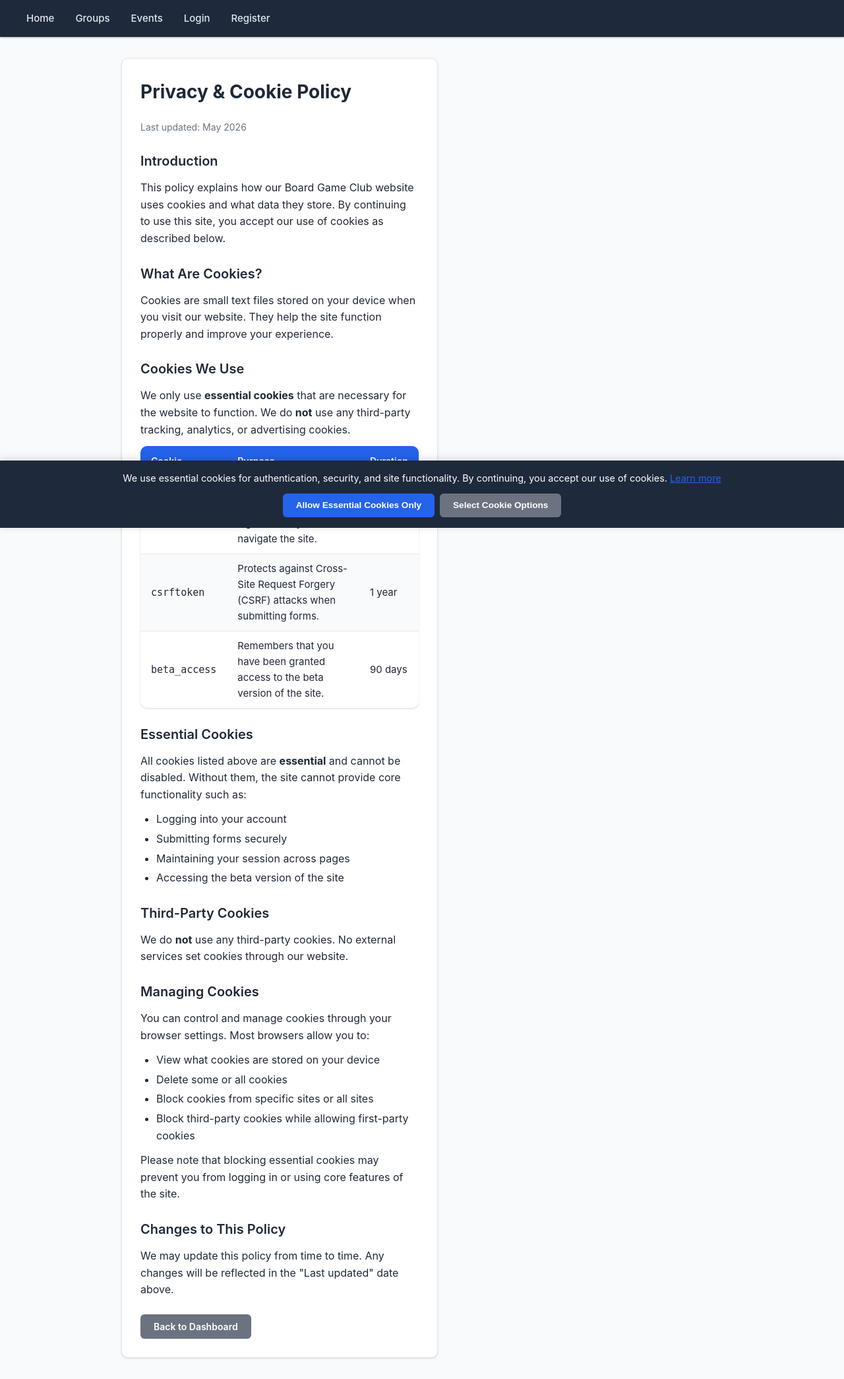
After one commit to rzhang19/boardgames-AI, a Django app: template templates/club/privacy_policy.html in a window 1280 px wide. The commit adds this page. Shown: the whole page at 66% size. Run offline with Django 5.2, Linux system fonts and the light colour scheme; the template is opened without the code that fills it, so the values that code supplies are empty.

Commit message:
BG-19 cookies

```diff
--- a/club/urls.py
+++ b/club/urls.py
@@ -112,4 +112,5 @@ urlpatterns = [
     path('admin-settings/tags/<str:tag_type>/<int:pk>/delete/', views.admin_tag_delete, name='admin_tag_delete'),
     path('admin-settings/tags/request/<int:pk>/approve/', views.admin_tag_request_approve, name='admin_tag_request_approve'),
     path('admin-settings/tags/request/<int:pk>/reject/', views.admin_tag_request_reject, name='admin_tag_request_reject'),
+    path('privacy-policy/', views.privacy_policy, name='privacy_policy'),
 ]
--- a/club/views.py
+++ b/club/views.py
@@ -4073,3 +4073,7 @@ def feedback(request):
         'form': form,
         'unavailable': False,
     })
+
+
+def privacy_policy(request):
+    return render(request, 'club/privacy_policy.html')
--- a/static/css/style.css
+++ b/static/css/style.css
@@ -2297,3 +2297,146 @@ thead th a:hover {
     border-radius: 999px;
     font-size: 0.85em;
 }
+
+.cookie-banner {
+    position: fixed;
+    bottom: 0;
+    left: 0;
+    width: 100%;
+    background: var(--nav-bg);
+    color: #fff;
+    z-index: 2000;
+    padding: 16px 20px;
+    box-shadow: 0 -2px 12px rgba(0, 0, 0, 0.15);
+}
+
+.cookie-banner-content {
+    max-width: 960px;
+    margin: 0 auto;
+    display: flex;
+    flex-direction: column;
+    gap: 12px;
+    align-items: center;
+}
+
+.cookie-banner-content p {
+    margin: 0;
+    font-size: 0.9rem;
+    text-align: center;
+    line-height: 1.5;
+}
+
+.cookie-banner-content a {
+    color: var(--primary);
+    text-decoration: underline;
+}
+
+.cookie-banner-actions {
+    display: flex;
+    gap: 8px;
+    flex-wrap: wrap;
+    justify-content: center;
+}
+
+.cookie-banner-actions .btn {
+    font-size: 0.85rem;
+}
+
+.cookie-category {
+    margin-bottom: 16px;
+}
+
+.cookie-category-header {
+    display: flex;
+    justify-content: space-between;
+    align-items: center;
+    margin-bottom: 4px;
+}
+
+.cookie-category-header label:first-child {
+    font-weight: 600;
+    color: var(--text);
+}
+
+.cookie-category-desc {
+    font-size: 0.85rem;
+    color: var(--text-light);
+    margin: 0;
+    line-height: 1.4;
+}
+
+.cookie-category-desc code {
+    background: var(--surface-alt, #e9ecef);
+    padding: 1px 4px;
+    border-radius: 3px;
+    font-size: 0.8rem;
+}
+
+.cookie-toggle {
+    position: relative;
+    display: inline-block;
+    width: 44px;
+    height: 24px;
+}
+
+.cookie-toggle input {
+    opacity: 0;
+    width: 0;
+    height: 0;
+}
+
+.cookie-toggle-slider {
+    position: absolute;
+    cursor: not-allowed;
+    top: 0;
+    left: 0;
+    right: 0;
+    bottom: 0;
+    background-color: var(--primary);
+    border-radius: 24px;
+    transition: background-color 0.2s;
+}
+
+.cookie-toggle-slider::before {
+    content: "";
+    position: absolute;
+    height: 18px;
+    width: 18px;
+    left: 22px;
+    bottom: 3px;
+    background-color: white;
+    border-radius: 50%;
+    transition: transform 0.2s;
+}
+
+.cookie-toggle input:checked + .cookie-toggle-slider::before {
+    transform: translateX(0);
+}
+
+[data-applied-theme="dark"] .cookie-banner {
+    background: var(--nav-bg);
+}
+
+[data-applied-theme="dark"] .cookie-category-desc code {
+    background: var(--surface-alt, #374151);
+}
+
+@media (max-width: 600px) {
+    .cookie-banner-actions {
+        flex-direction: column;
+        width: 100%;
+    }
+
+    .cookie-banner-actions .btn {
+        width: 100%;
+        text-align: center;
+    }
+
+    .cookie-banner-content {
+        text-align: left;
+    }
+
+    .cookie-banner-content p {
+        text-align: left;
+    }
+}
--- /dev/null
+++ b/static/js/cookie-consent.js
@@ -0,0 +1,111 @@
+(function() {
+    var CONSENT_COOKIE = 'cookie_consent';
+    var VALID_VALUES = ['essential', 'all'];
+
+    function getCookie(name) {
+        var match = document.cookie.match('(^|;)\\s*' + name + '\\s*=\\s*([^;]+)');
+        return match ? match.pop() : null;
+    }
+
+    function setConsentCookie(value) {
+        var parts = [
+            CONSENT_COOKIE + '=' + value,
+            'path=/',
+            'SameSite=Lax'
+        ];
+        if (window.location.protocol === 'https:') {
+            parts.push('Secure');
+        }
+        document.cookie = parts.join('; ');
+    }
+
+    function hasValidConsent() {
+        var value = getCookie(CONSENT_COOKIE);
+        if (!value) return false;
+        for (var i = 0; i < VALID_VALUES.length; i++) {
+            if (value === VALID_VALUES[i]) return true;
+        }
+        return false;
+    }
+
+    function showBanner() {
+        var banner = document.getElementById('cookie-banner');
+        if (banner) banner.style.display = '';
+    }
+
+    function hideBanner() {
+        var banner = document.getElementById('cookie-banner');
+        if (banner) banner.style.display = 'none';
+    }
+
+    function showOptions() {
+        var overlay = document.getElementById('cookie-options-overlay');
+        if (overlay) {
+            overlay.style.display = '';
+            overlay.classList.add('active');
+        }
+    }
+
+    function hideOptions() {
+        var overlay = document.getElementById('cookie-options-overlay');
+        if (overlay) {
+            overlay.classList.remove('active');
+            overlay.style.display = 'none';
+        }
+    }
+
+    document.addEventListener('DOMContentLoaded', function() {
+        if (!hasValidConsent()) {
+            showBanner();
+        }
+
+        var essentialBtn = document.getElementById('cookie-essential-only');
+        if (essentialBtn) {
+            essentialBtn.addEventListener('click', function() {
+                setConsentCookie('essential');
+                hideBanner();
+            });
+        }
+
+        var optionsBtn = document.getElementById('cookie-options-btn');
+        if (optionsBtn) {
+            optionsBtn.addEventListener('click', function() {
+                showOptions();
+            });
+        }
+
+        var closeBtn = document.getElementById('cookie-options-close');
+        if (closeBtn) {
+            closeBtn.addEventListener('click', function() {
+                hideOptions();
+            });
+        }
+
+        var saveBtn = document.getElementById('cookie-save-prefs');
+        if (saveBtn) {
+            saveBtn.addEventListener('click', function() {
+                setConsentCookie('essential');
+                hideOptions();
+                hideBanner();
+            });
+        }
+
+        var acceptAllBtn = document.getElementById('cookie-accept-all');
+        if (acceptAllBtn) {
+            acceptAllBtn.addEventListener('click', function() {
+                setConsentCookie('all');
+                hideOptions();
+                hideBanner();
+            });
+        }
+
+        var overlay = document.getElementById('cookie-options-overlay');
+        if (overlay) {
+            overlay.addEventListener('click', function(e) {
+                if (e.target === overlay) {
+                    hideOptions();
+                }
+            });
+        }
+    });
+})();
--- a/templates/base.html
+++ b/templates/base.html
@@ -194,6 +194,7 @@
     })();
     </script>
     {% block extra_script %}{% endblock %}
+{% include "club/includes/cookie_banner.html" %}
 <script>
 (function() {
     function resolveTheme(theme) {
--- /dev/null
+++ b/templates/club/includes/cookie_banner.html
@@ -0,0 +1,44 @@
+{% load static %}
+<div id="cookie-banner" class="cookie-banner" style="display:none;">
+    <div class="cookie-banner-content">
+        <p>
+            We use essential cookies for authentication, security, and site functionality.
+            By continuing, you accept our use of cookies.
+            <a href="{% url 'privacy_policy' %}">Learn more</a>
+        </p>
+        <div class="cookie-banner-actions">
+            <button type="button" id="cookie-essential-only" class="btn btn-primary">Allow Essential Cookies Only</button>
+            <button type="button" id="cookie-options-btn" class="btn btn-neutral">Select Cookie Options</button>
+        </div>
+    </div>
+</div>
+
+<div id="cookie-options-overlay" class="filter-modal-overlay" style="display:none;">
+    <div class="filter-modal">
+        <div class="filter-modal-header">
+            <h2>Cookie Settings</h2>
+            <button type="button" class="filter-modal-close" id="cookie-options-close">&times;</button>
+        </div>
+        <div class="filter-modal-body">
+            <div class="cookie-category">
+                <div class="cookie-category-header">
+                    <label>Essential Cookies</label>
+                    <label class="cookie-toggle">
+                        <input type="checkbox" checked disabled>
+                        <span class="cookie-toggle-slider"></span>
+                    </label>
+                </div>
+                <p class="cookie-category-desc">
+                    Required for authentication, security, and site functionality.
+                    These cannot be disabled. Includes: <code>sessionid</code>, <code>csrftoken</code>, <code>beta_access</code>.
+                </p>
+            </div>
+        </div>
+        <div class="filter-modal-footer">
+            <button type="button" id="cookie-save-prefs" class="btn btn-neutral">Save Preferences</button>
+            <button type="button" id="cookie-accept-all" class="btn btn-primary">Accept All</button>
+        </div>
+    </div>
+</div>
+
+<script src="{% static 'js/cookie-consent.js' %}"></script>
--- /dev/null
+++ b/templates/club/privacy_policy.html
@@ -0,0 +1,75 @@
+{% extends "base.html" %}
+
+{% block title %}Privacy &amp; Cookie Policy{% endblock %}
+
+{% block content %}
+<div class="form-container">
+    <h1>Privacy &amp; Cookie Policy</h1>
+    <p class="text-muted">Last updated: May 2026</p>
+
+    <h2>Introduction</h2>
+    <p>This policy explains how our Board Game Club website uses cookies and what data they store. By continuing to use this site, you accept our use of cookies as described below.</p>
+
+    <h2>What Are Cookies?</h2>
+    <p>Cookies are small text files stored on your device when you visit our website. They help the site function properly and improve your experience.</p>
+
+    <h2>Cookies We Use</h2>
+    <p>We only use <strong>essential cookies</strong> that are necessary for the website to function. We do <strong>not</strong> use any third-party tracking, analytics, or advertising cookies.</p>
+
+    <table>
+        <thead>
+            <tr>
+                <th>Cookie</th>
+                <th>Purpose</th>
+                <th>Duration</th>
+            </tr>
+        </thead>
+        <tbody>
+            <tr>
+                <td><code>sessionid</code></td>
+                <td>Maintains your logged-in session so you stay signed in as you navigate the site.</td>
+                <td>2 weeks</td>
+            </tr>
+            <tr>
+                <td><code>csrftoken</code></td>
+                <td>Protects against Cross-Site Request Forgery (CSRF) attacks when submitting forms.</td>
+                <td>1 year</td>
+            </tr>
+            <tr>
+                <td><code>beta_access</code></td>
+                <td>Remembers that you have been granted access to the beta version of the site.</td>
+                <td>90 days</td>
+            </tr>
+        </tbody>
+    </table>
+
+    <h2>Essential Cookies</h2>
+    <p>All cookies listed above are <strong>essential</strong> and cannot be disabled. Without them, the site cannot provide core functionality such as:</p>
+    <ul>
+        <li>Logging into your account</li>
+        <li>Submitting forms securely</li>
+        <li>Maintaining your session across pages</li>
+        <li>Accessing the beta version of the site</li>
+    </ul>
+
+    <h2>Third-Party Cookies</h2>
+    <p>We do <strong>not</strong> use any third-party cookies. No external services set cookies through our website.</p>
+
+    <h2>Managing Cookies</h2>
+    <p>You can control and manage cookies through your browser settings. Most browsers allow you to:</p>
+    <ul>
+        <li>View what cookies are stored on your device</li>
+        <li>Delete some or all cookies</li>
+        <li>Block cookies from specific sites or all sites</li>
+        <li>Block third-party cookies while allowing first-party cookies</li>
+    </ul>
+    <p>Please note that blocking essential cookies may prevent you from logging in or using core features of the site.</p>
+
+    <h2>Changes to This Policy</h2>
+    <p>We may update this policy from time to time. Any changes will be reflected in the "Last updated" date above.</p>
+
+    <div class="btn-group" style="margin-top: 1.5rem;">
+        <a href="{% url 'dashboard' %}" class="btn btn-neutral">Back to Dashboard</a>
+    </div>
+</div>
+{% endblock %}
```
Also changed, not shown: club/tests/integration/test_ui.py (+65 -0 lines), club/tests/unit/test_site.py (+15 -0 lines).
